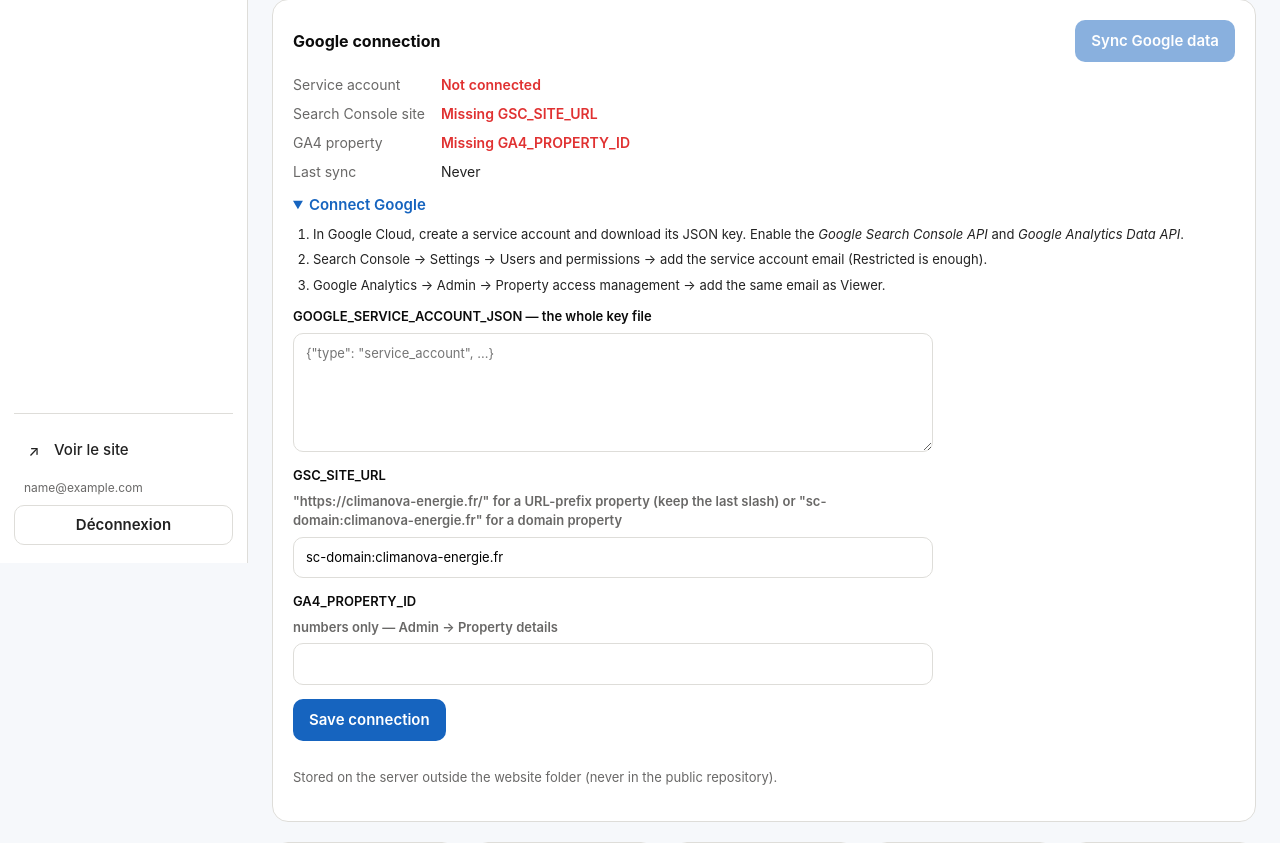
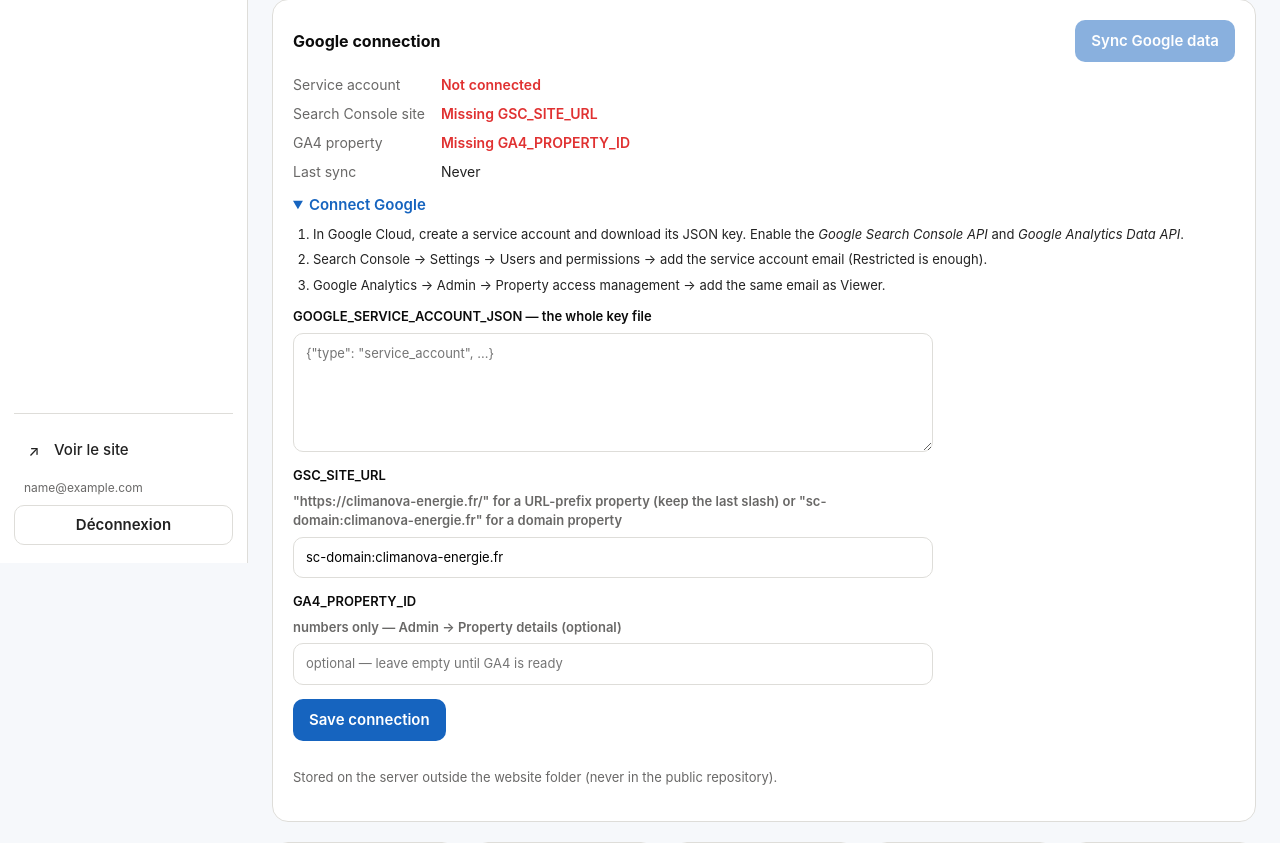
Before and after one commit to sofyanebarakat-beep/ClimaNova, a PHP site: page /admin/seo-analytics in a window 1280 px wide. Shown: the part 237-1080 px from the top of the page. Run offline with PHP 8.4, Linux system fonts and the light colour scheme; the visitor is signed in with stand-in values (Sample User, id 1); some libraries are stand-ins or nearby versions.

Commit message:
SEO agent: Gemini 3.8 Flash default, GA4 optional, natural keyword match
- Default Gemini model is now gemini-3.8-flash (gemini-2.5-flash returns
  404 for new API users).
- Real cost counts Gemini's thinking tokens (total - prompt).
- Analytics: the GA4 property ID is optional, so Search Console can be
  connected and synced on its own.
- Focus keyword counts as present when all its words appear in natural
  French, so titles no longer get a duplicated "Keyword : …" prefix.

Co-Authored-By: Claude Opus 5.5 <noreply@anthropic.com>

```diff
--- a/admin/_inc/google.php
+++ b/admin/_inc/google.php
@@ -80,7 +80,7 @@ function google_save_settings(string $keyJson, string $site, string $property):
     $siteNorm = seo_normalize_gsc_site($site);
     if ($siteNorm === null) throw new InvalidArgumentException('Search Console site must be "https://example.com/" (URL-prefix property) or "sc-domain:example.com" (domain property).');
     $property = trim($property);
-    if (!preg_match('/^\d{4,15}$/', $property)) throw new InvalidArgumentException('The GA4 property ID is numbers only (Admin → Property details), not the G- measurement ID.');
+    if ($property !== '' && !preg_match('/^\d{4,15}$/', $property)) throw new InvalidArgumentException('The GA4 property ID is numbers only (Admin → Property details), not the G- measurement ID — or leave it empty for now.');
     $keep = ['type' => 'service_account', 'client_email' => $sa['client_email'], 'private_key' => $sa['private_key'],
         'token_uri' => $sa['token_uri'] ?? 'https://oauth2.googleapis.com/token'];
     $lines = ['# Google Search Console + GA4 — written by /admin/seo-analytics. Do not share.',
--- a/admin/_inc/seo_analytics.php
+++ b/admin/_inc/seo_analytics.php
@@ -149,7 +149,7 @@ function seo_analytics_sync(string $trigger = 'manual'): array
                 $errors[] = 'GA4: ' . $e->getMessage();
             }
         } else {
-            $errors[] = 'GA4: add GA4_PROPERTY_ID.';
+            $parts[] = 'GA4 not connected yet (add the GA4 property ID)';
         }
     } catch (Throwable $e) {
         $errors[] = $e instanceof GoogleError ? $e->getMessage() : admin_error($e, 'sync Google data');
--- a/admin/_inc/seo_article_logic.php
+++ b/admin/_inc/seo_article_logic.php
@@ -68,10 +68,17 @@ function seo_cut(string $text, int $max): string
     return rtrim($cut, " ,;:–—-");
 }
 
+/**
+ * Is the focus keyword in the text? The exact phrase, or — for a keyword of 2+ significant words — all of its words in natural
+ * French ("entretien chauffage Nice" matches "l'entretien du chauffage à Nice"; singular/plural ignored).
+ */
 function seo_contains_keyword(string $text, string $keyword): bool
 {
     $k = seo_normalize($keyword);
-    return $k !== '' && str_contains(' ' . seo_normalize($text) . ' ', ' ' . $k . ' ');
+    if ($k === '') return false;
+    if (str_contains(' ' . seo_normalize($text) . ' ', ' ' . $k . ' ')) return true;
+    $need = seo_tokens($keyword);
+    return count($need) >= 2 && !array_diff($need, seo_tokens($text));
 }
 
 /** Keyword missing → "Keyword: rest", kept under $max characters. */
--- a/admin/seo-analytics.php
+++ b/admin/seo-analytics.php
@@ -86,8 +86,8 @@ seo_header('analytics', 'Analytics', 'Impressions, clicks and visits from Google
         <textarea name="key_json" rows="5" placeholder='{"type": "service_account", …}' autocomplete="off" spellcheck="false"></textarea></label>
       <label>GSC_SITE_URL <span class="muted small">"https://climanova-energie.fr/" for a URL-prefix property (keep the last slash) or "sc-domain:climanova-energie.fr" for a domain property</span>
         <input type="text" name="gsc_site" value="<?= h($cfg['gsc_site'] ?? 'sc-domain:climanova-energie.fr') ?>" required></label>
-      <label>GA4_PROPERTY_ID <span class="muted small">numbers only — Admin → Property details</span>
-        <input type="text" name="ga4_property" value="<?= h($cfg['ga4_property'] ?? '') ?>" inputmode="numeric" pattern="\d{4,15}" required></label>
+      <label>GA4_PROPERTY_ID <span class="muted small">numbers only — Admin → Property details (optional)</span>
+        <input type="text" name="ga4_property" value="<?= h($cfg['ga4_property'] ?? '') ?>" inputmode="numeric" pattern="\d{4,15}" placeholder="optional — leave empty until GA4 is ready"></label>
       <button class="btn btn-primary">Save connection</button>
       <p class="muted small">Stored on the server outside the website folder (never in the public repository).</p>
     </form>
```
Also changed, not shown: admin/_inc/ai_logic.php (+6 -2 lines), tests/seo_article_logic_test.php (+5 -1 lines).
